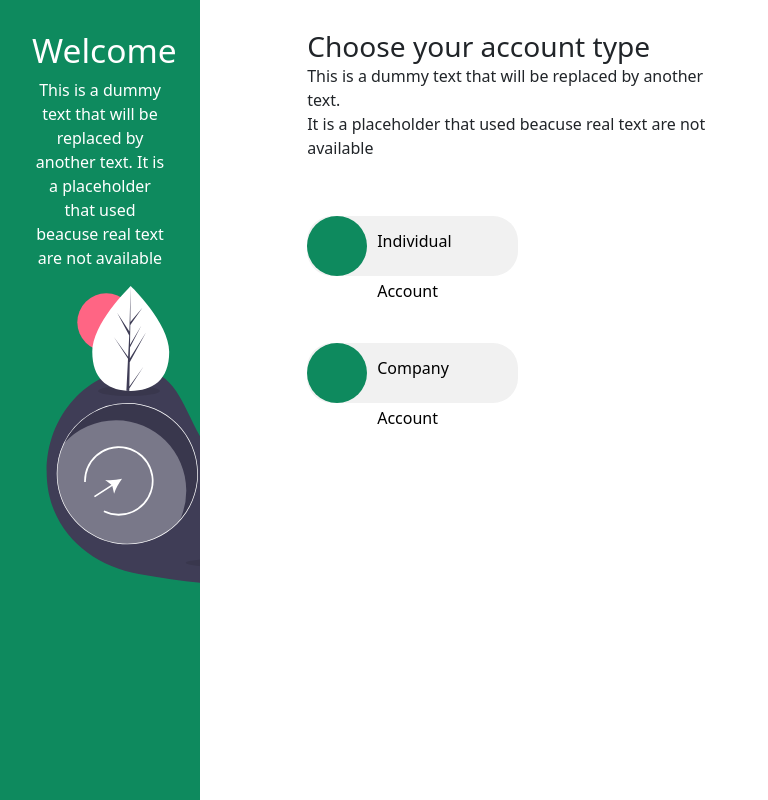
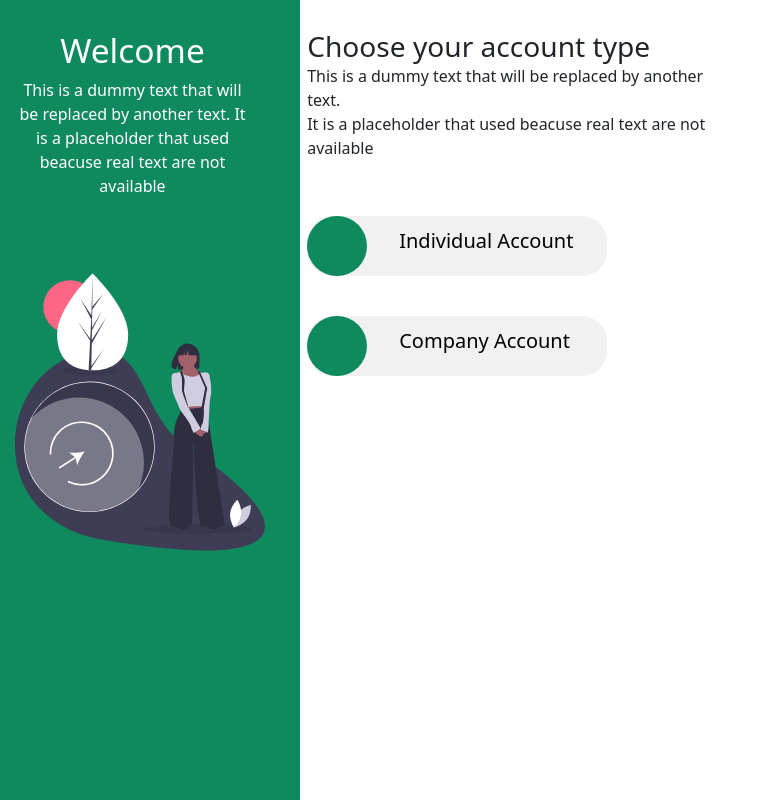
Before and after one commit to Peter-Dumbari/gigamoni, a React (Create React App) app: page / in a window 768 px wide. Built offline with nearby package versions, Linux system fonts and the light colour scheme.

Commit message:
home commit

```diff
--- a/src/App.css
+++ b/src/App.css
@@ -169,12 +169,42 @@ a {
 
 @media (min-width: 768px) and (max-width: 992px){
   .sidenav {
-  width: 200px;
-  padding-right: 2rem;
-  padding-left: 2rem;
+  width: 300px;
   transition: 0.8s;
-  padding-top: 30px;
+  padding: 30px 50px 0 15px;
   }
+
+  .body {
+    margin-left: 40%;
+    padding-top: 30px;
+    padding-right: 40px;
+}
+
+.home_image{
+  width: 250px;
+  margin-top: 3rem;
+}
+
+.smallBox {
+  height: 60px;
+  width: 60px;
+  border-radius: 50%;
+  background-color: #0e8a5e;
+  margin-right: 2rem;
+}
+
+
+.chip {
+  margin-top: 40px;
+  padding: 0 25px;
+  height: 60px;
+  width: 300px;
+  font-size: 20px;
+  line-height: 50px;
+  border-radius: 25px;
+  background-color: #f1f1f1;
+  margin-right: 30px;
+}
 
 }
 
@@ -186,7 +216,6 @@ a {
     padding: 15px 30px 0 15px;
     }
 
-
     .home_image{
       width: 180px;
     }
@@ -195,11 +224,10 @@ a {
       margin-left: 45%;
       padding-top: 30px;
       padding-right: 40px;
-      text-align: center;
     }
 
     h2{
-      font-size: 15px;
+      font-size: 17px;
       font-weight: bolder;
       margin-bottom: 10px;
     }
```
